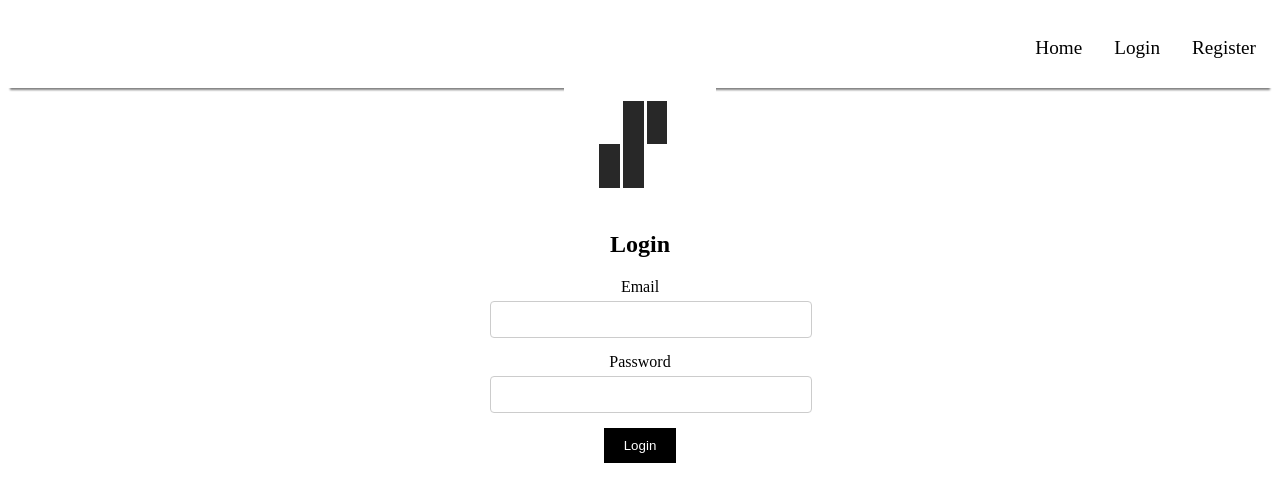
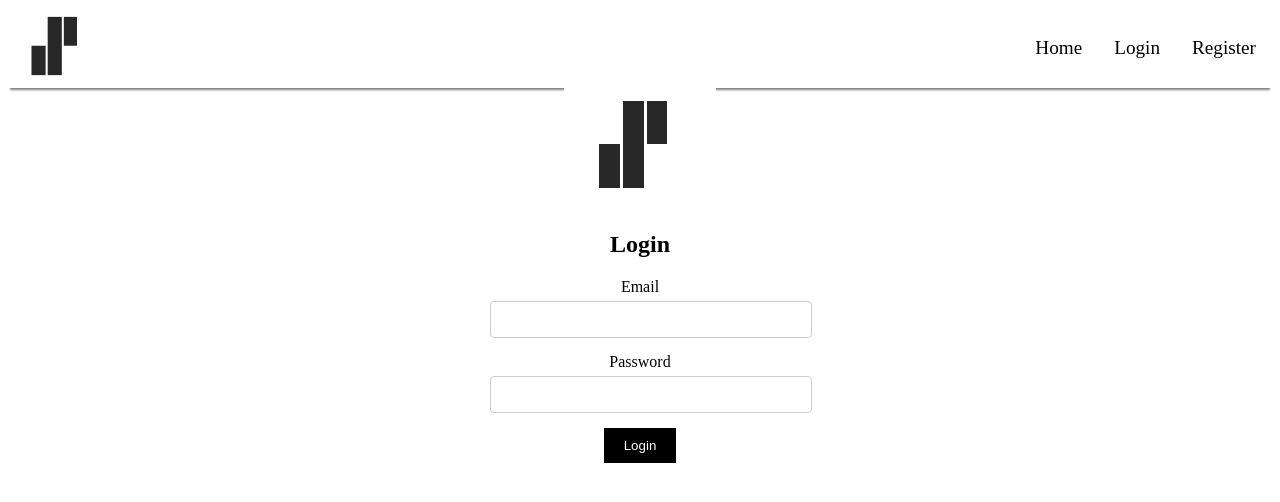
Before and after one commit to has99an/handwriting-recognition-angular-ui, an Angular app in the folder handwriting-recognition-frontend/: page /login in a window 1280 px wide. Shown: the top 502 px of the page. Built offline with nearby package versions, Linux system fonts and the light colour scheme.

Commit message:
sends user id

```diff
--- a/handwriting-recognition-frontend/src/app/auth.service.ts
+++ b/handwriting-recognition-frontend/src/app/auth.service.ts
@@ -1,29 +1,42 @@
 import { Injectable } from '@angular/core';
 import { HttpClient } from '@angular/common/http';
 import { Observable } from 'rxjs';
+import { tap } from 'rxjs/operators';  // Import tap for side effects
 import { SessionManagementService } from './session-management.service';
 import { Component } from '@angular/core';
+
 @Injectable({
   providedIn: 'root'
 })
 export class AuthService {
-  private apiUrl = 'http://127.0.0.1:8000/auth/register';  // Replace with your FastAPI URL
-  private loginUrl = 'http://127.0.0.1:8000/auth/login';        // Login URL
+  private apiUrl = 'http://127.0.0.1:8000/auth/register';  // FastAPI URL
+  private loginUrl = 'http://127.0.0.1:8000/auth/login';   // Login URL
 
   constructor(private http: HttpClient, private sessionService: SessionManagementService) {}
 
   register(email: string, password: string): Observable<any> {
     const body = { email, password };
-    this.sessionService.setSession({email});
-    console.log("sessions mail er det her: " + this.sessionService.getSession().email);
-    return this.http.post(this.apiUrl, body);
+
+    // Handle response to include user_id
+    return this.http.post(this.apiUrl, body).pipe(
+      tap((response: any) => {
+        // Store email and user_id in the session
+        this.sessionService.setSession({ email, user_id: response.user_id });
+        console.log("Session set with user ID: " + response.user_id);
+      })
+    );
   }
-
 
   login(email: string, password: string): Observable<any> {
     const body = { email, password };
-    this.sessionService.setSession({email});
-    return this.http.post(this.loginUrl, body);
+
+    // Handle response to include user_id
+    return this.http.post(this.loginUrl, body).pipe(
+      tap((response: any) => {
+        // Store email and user_id in the session
+        this.sessionService.setSession({ email, user_id: response.user_id });
+        console.log("Session set with user ID: " + response.user_id);
+      })
+    );
   }
-
 }
--- a/handwriting-recognition-frontend/src/app/image-upload/image-upload.component.ts
+++ b/handwriting-recognition-frontend/src/app/image-upload/image-upload.component.ts
@@ -1,5 +1,3 @@
-// image-upload.component.ts
-
 import { Component, OnInit } from '@angular/core'; // Import OnInit
 import { HttpClient } from '@angular/common/http';
 import { CommonModule } from '@angular/common';
@@ -14,6 +12,7 @@ import { SessionManagementService } from '../session-management.service'; // Imp
 })
 export class ImageUploadComponent implements OnInit { // Implement OnInit
   userEmail: string | null = null; // Property to hold the user's email
+  userId: number | null = null;    // Property to hold the user's ID
 
   imageUrl: string | ArrayBuffer | null = null;
   selectedFile: File | null = null;
@@ -26,13 +25,15 @@ export class ImageUploadComponent implements OnInit { // Implement OnInit
   ) {}
 
   ngOnInit() {
-    // Retrieve the user's email from the session
+    // Retrieve the user's email and id from the session
     const sessionData = this.sessionService.getSession();
-    if (sessionData && sessionData.email) {
+    if (sessionData) {
       this.userEmail = sessionData.email;
+      this.userId = sessionData.user_id;  // Retrieve user ID
       console.log('Logged-in user email:', this.userEmail);
+      console.log('Logged-in user ID:', this.userId);
     } else {
-      console.warn('No user email found in session.');
+      console.warn('No user data found in session.');
       // Optionally, redirect to the login page if not logged in
       // this.router.navigate(['/login']);
     }
@@ -59,6 +60,13 @@ export class ImageUploadComponent implements OnInit { // Implement OnInit
     if (this.selectedFile) {
       const formData = new FormData();
       formData.append('file', this.selectedFile);
+
+      // Append the user ID to the FormData
+      if (this.userId) {
+        formData.append('user_id', this.userId.toString());  // Ensure user_id is appended as a form field
+      }
+
+      // Make the POST request
       this.http
         .post('http://127.0.0.1:8000/predict', formData, { responseType: 'blob' })
         .subscribe({
@@ -75,4 +83,5 @@ export class ImageUploadComponent implements OnInit { // Implement OnInit
       console.error('No image selected');
     }
   }
+
 }
--- a/handwriting-recognition-frontend/src/app/login/login.component.ts
+++ b/handwriting-recognition-frontend/src/app/login/login.component.ts
@@ -3,6 +3,8 @@ import { FormsModule } from '@angular/forms'; // Import FormsModule
 import { AuthService } from '../auth.service';  // Import AuthService
 import { HttpErrorResponse } from '@angular/common/http';
 import { Router } from '@angular/router';
+import { SessionManagementService } from '../session-management.service';
+
 @Component({
   selector: 'app-login',
   standalone: true,  // Declare as a standalone component
@@ -14,13 +16,17 @@ export class LoginComponent {
   email: string = '';
   password: string = '';
 
-
-  constructor(private authService: AuthService, private router: Router) {}
+  constructor(private authService: AuthService, private router: Router, private sessionService: SessionManagementService) {}
 
   onLogin() {
     this.authService.login(this.email, this.password).subscribe({
       next: (response) => {
         console.log('Login successful', response);
+
+        // Access the user ID from the session if needed
+        const userId = this.sessionService.getUserId();
+        console.log('User ID from session: ', userId);
+
         // Navigate to the ImageUploadComponent
         this.router.navigate(['/image-upload']);
       },
@@ -29,5 +35,5 @@ export class LoginComponent {
         // Optionally, display an error message to the user
       }
     });
+  }
 }
-}
--- a/handwriting-recognition-frontend/src/app/navbar/navbar.component.css
+++ b/handwriting-recognition-frontend/src/app/navbar/navbar.component.css
@@ -6,7 +6,17 @@
   padding: 0;
   box-sizing: border-box;
 }
-
+.navbar-logo-email {
+  display: flex;
+  align-items: center;
+  gap: 10px; /* Space between logo and email */
+}
+.navbar-email {
+  color: #000;
+  font-size: 1rem; /* Adjust font size as needed */
+  padding-left: 10px; /* Space between logo and email */
+  white-space: nowrap; /* Prevent email from wrapping */
+}
 /* Navbar container */
 .navbar {
   background-color: #fff; /* Changed to white background */
@@ -27,15 +37,17 @@
   max-width: 1300px;
 }
 
-/* Navbar logo */
 .navbar-logo a {
-  color: #000; /* Changed to black font */
+  display: flex;
+  align-items: center;
   justify-self: start;
   cursor: pointer;
   text-decoration: none;
-  font-size: 2rem;
-  display: flex;
-  align-items: center;
+}
+.navbar-logo img.logo-icon {
+  height: 80px; /* Adjust the height as needed */
+  width: auto;  /* Maintain aspect ratio */
+  object-fit: contain;
 }
 
 /* Nav menu */
@@ -136,3 +148,12 @@
     transition: all 0.3s ease;
   }
 }
+/* Adjust for mobile view if necessary */
+@media screen and (max-width: 960px) {
+  .navbar-logo img.logo-icon {
+    height: 40px; /* Smaller logo for mobile view */
+  }
+  .navbar-email {
+    font-size: 0.9rem; /* Adjust font size for mobile */
+  }
+}
--- a/handwriting-recognition-frontend/src/app/navbar/navbar.component.html
+++ b/handwriting-recognition-frontend/src/app/navbar/navbar.component.html
@@ -2,12 +2,16 @@
   <div class="navbar-container">
     <div class="navbar-logo-email">
       <div class="navbar-logo">
-        <a routerLink="/"></a>
+        <a routerLink="/">
+          <img src="solita-logo.PNG" alt="Logo" class="logo-icon">
+        </a>
       </div>
+
       <div class="navbar-email" *ngIf="userEmail">
         {{ userEmail }}
       </div>
     </div>
+
     <div class="menu-icon" (click)="toggleMenu()">
       <i class="fas" [class.fa-bars]="!menuActive" [class.fa-times]="menuActive"></i>
     </div>
--- a/handwriting-recognition-frontend/src/app/register/register.component.ts
+++ b/handwriting-recognition-frontend/src/app/register/register.component.ts
@@ -3,6 +3,7 @@ import { FormsModule } from '@angular/forms';
 import { AuthService } from '../auth.service';  // Import AuthService
 import { HttpErrorResponse } from '@angular/common/http';
 import { Router } from '@angular/router';
+import { SessionManagementService } from '../session-management.service';
 
 @Component({
   selector: 'app-register',
@@ -16,7 +17,7 @@ export class RegisterComponent {
   password: string = '';
   confirmPassword: string = '';
 
-  constructor(private authService: AuthService, private router: Router) {}
+  constructor(private authService: AuthService, private router: Router, private sessionService: SessionManagementService) {}
 
   onRegister() {
     if (this.password !== this.confirmPassword) {
@@ -28,9 +29,13 @@ export class RegisterComponent {
     this.authService.register(this.email, this.password).subscribe(
       response => {
         console.log('Registration successful:', response);
+
+        // Access the user ID from the session if needed
+        const userId = this.sessionService.getUserId();
+        console.log('User ID from session: ', userId);
+
         // Handle success (e.g., show a success message or redirect the user)
         this.router.navigate(['/image-upload']);
-
       },
       (error: HttpErrorResponse) => {
         console.error('Registration failed:', error);
--- a/handwriting-recognition-frontend/src/app/session-management.service.ts
+++ b/handwriting-recognition-frontend/src/app/session-management.service.ts
@@ -5,25 +5,31 @@ import { Injectable } from "@angular/core";
 })
 export class SessionManagementService {
   private sessionKey = 'user_session';
+
   // Set the session data in localStorage
   setSession(sessionData: any): void {
     localStorage.setItem(this.sessionKey, JSON.stringify(sessionData));
   }
+
   // Retrieve session data from localStorage
   getSession(): any | null {
     const session = localStorage.getItem(this.sessionKey);
     return session ? JSON.parse(session) : null;
   }
+
+  // Get the user ID from the session
+  getUserId(): number | null {
+    const session = this.getSession();
+    return session ? session.user_id : null;
+  }
+
   // End the session by removing the session data
   endSession(): void {
     localStorage.removeItem(this.sessionKey);
   }
+
   // Check if the user is authenticated
   isAuthenticated(): boolean {
     return !!this.getSession();
   }
-  // Optionally handle session expiry (add your logic)
-  handleSessionExpiry(): void {
-    // Example: Implement session expiration logic here
-  }
 }
```
Also changed, not shown: 1 other file (tests, documents, lock files or other folders).
